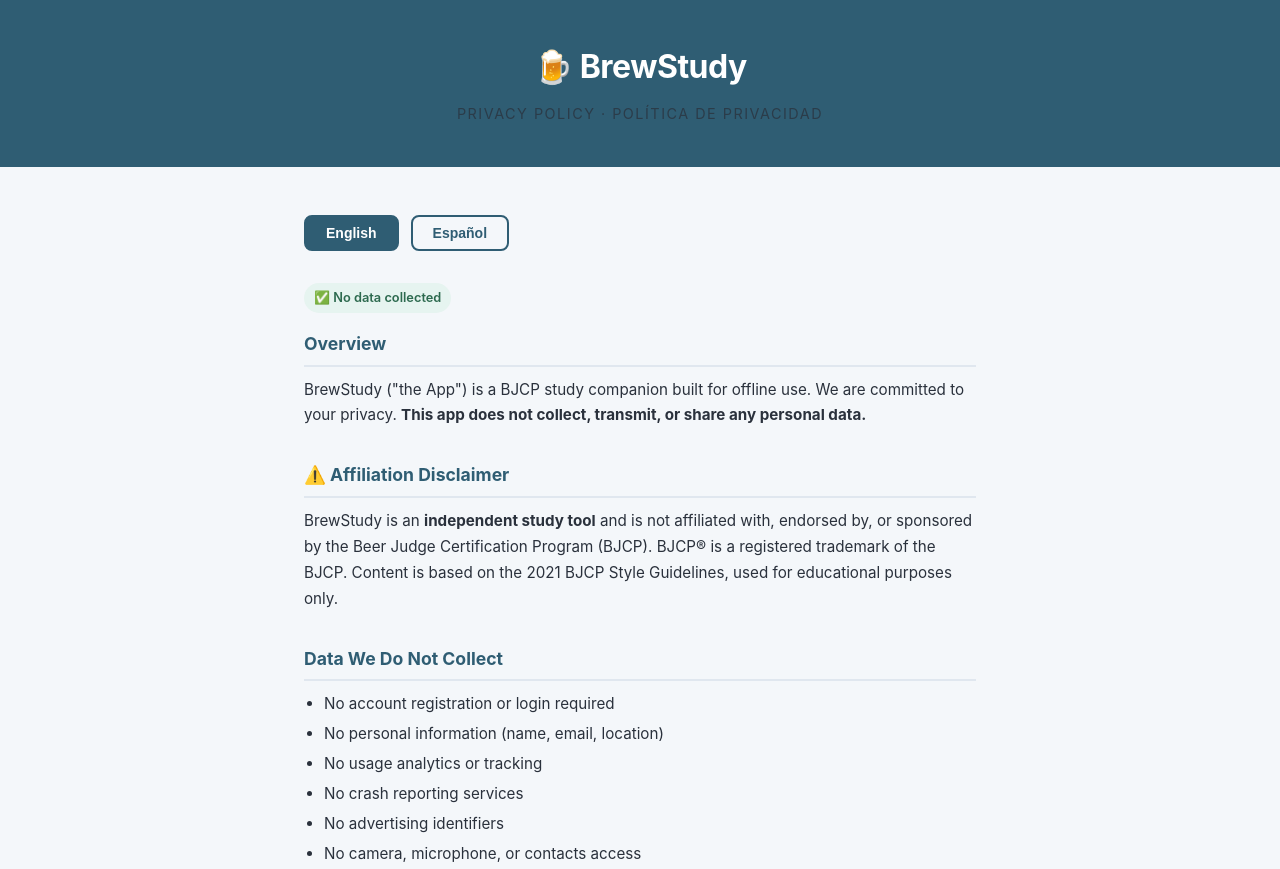
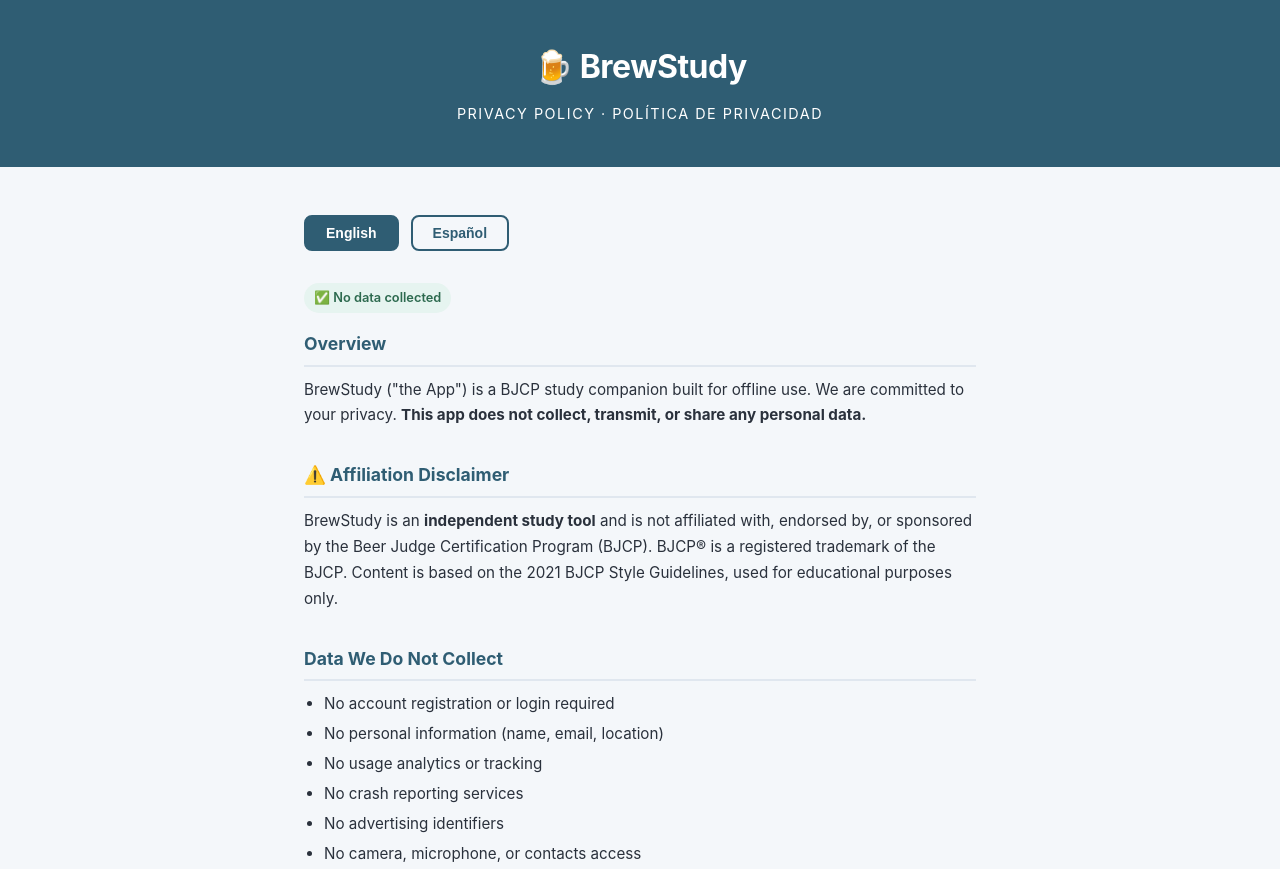
Before and after one commit to ivanlozaDEV/BJCPStudyBuddy, a website: page docs/privacy-policy.html in a window 1280 px wide. Shown: the top 869 px of the page. Drawn offline with Linux system fonts and the light colour scheme.

Commit message:
cambio estetico a la page de privacidad en github

```diff
--- a/docs/privacy-policy.html
+++ b/docs/privacy-policy.html
@@ -29,10 +29,10 @@
 
     header p {
       margin-top: 8px;
-      opacity: 0.75;
       font-size: 0.9rem;
       letter-spacing: 1.5px;
       text-transform: uppercase;
+      color: #fff;
     }
 
     .container {
```
